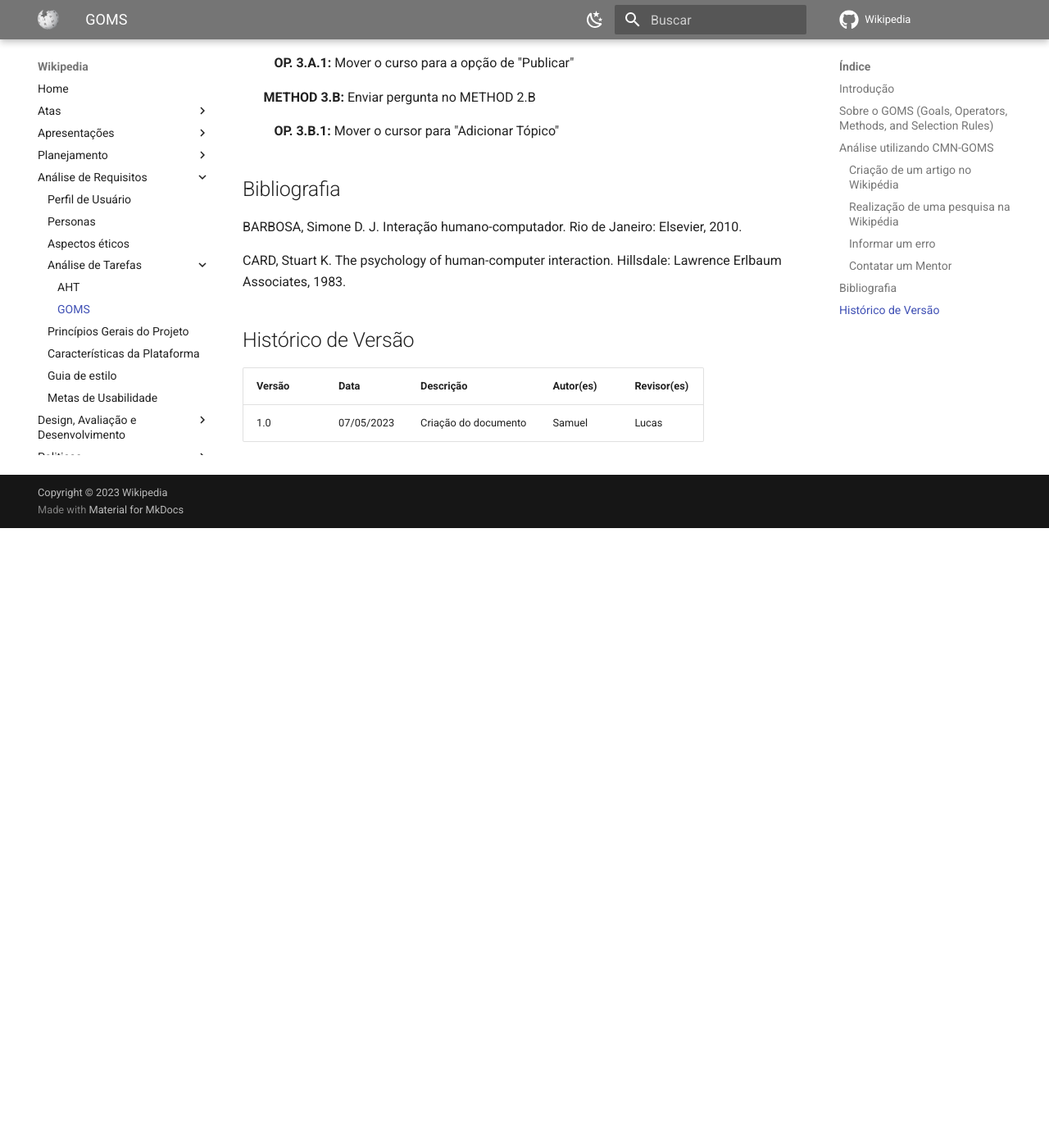
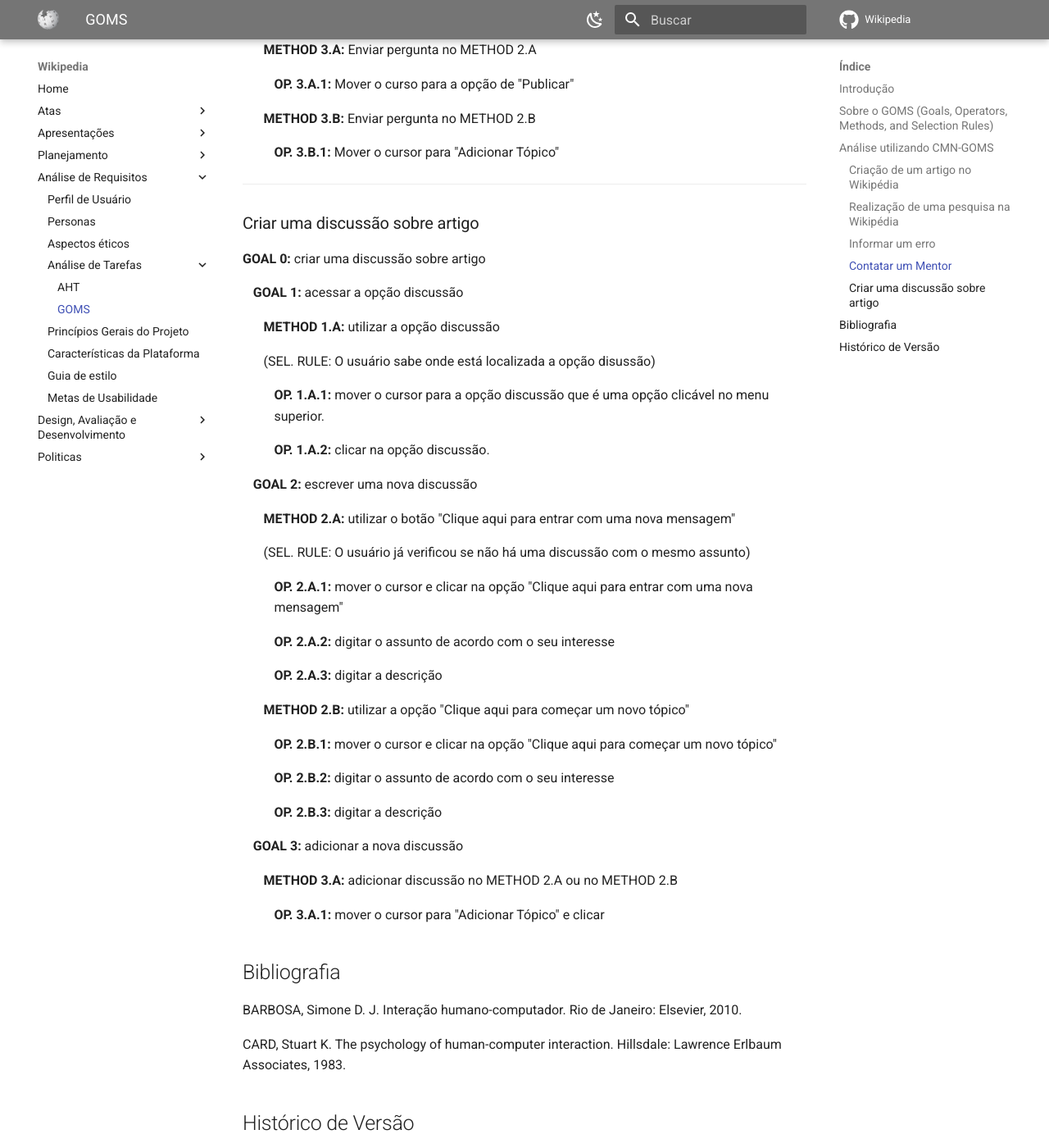
Before and after one commit to Interacao-Humano-Computador/2023.1-Wikipedia, an MkDocs documentation site: the page built from docs/analise-de-requisitos/goms.md, in a window 1280 px wide and 1400 px high, scrolled down 4906 px. Shown: the whole window at 82% size. Built offline with MkDocs 1.6.1 and Material for MkDocs 9.7.7, drawn with Linux system fonts in a browser that asks for light colours; comment, search, counter and statistics services are not loaded; before the commit the page ends 5550 px from its top, so only the background shows below that; some of the changed text lies outside the part shown.

Commit message:
Adicionando nova análise de tarefas

```diff
--- a/docs/analise-de-requisitos/goms.md
+++ b/docs/analise-de-requisitos/goms.md
@@ -113,6 +113,8 @@ A análise GOMS é uma técnica bastante útil para avaliar a usabilidade de um
 
 <p style="padding-left: 6vw"><b>OP. 2.B.4:</b> verificar se o artigo correspondente à sugestão foi exibido</p>
 
+<hr/>
+
 ### Informar um erro
 
 <p style="padding-left: 0vw"><b>GOAL 0:</b>Informar um erro na Wikipedia</p>
@@ -205,6 +207,48 @@ A análise GOMS é uma técnica bastante útil para avaliar a usabilidade de um
 
 <p style="padding-left: 3vw"><b>OP. 3.B.1:</b>  Mover o cursor para "Adicionar Tópico"</p>
 
+<hr/>
+
+### Criar uma discussão sobre artigo
+
+<p style="padding-left: 0vw"><b>GOAL 0:</b> criar uma discussão sobre artigo</p>
+
+<p style="padding-left: 1vw"><b>GOAL 1:</b> acessar a opção discussão</p>
+
+<p style="padding-left: 2vw"><b>METHOD 1.A:</b> utilizar a opção discussão</p>
+
+<p style="padding-left: 2vw">(SEL. RULE: O usuário sabe onde está localizada a opção disussão)</p>
+
+<p style="padding-left: 3vw"><b>OP. 1.A.1:</b> mover o cursor para a opção discussão que é uma opção clicável no menu superior.</p>
+
+<p style="padding-left: 3vw"><b>OP. 1.A.2:</b> clicar na opção discussão.</p>
+
+<p style="padding-left: 1vw"><b>GOAL 2:</b> escrever uma nova discussão</p>
+
+<p style="padding-left: 2vw"><b>METHOD 2.A:</b> utilizar o botão "Clique aqui para entrar com uma nova mensagem"</p>
+
+<p style="padding-left: 2vw">(SEL. RULE: O usuário já verificou se não há uma discussão com o mesmo assunto)</p>
+
+<p style="padding-left: 3vw"><b>OP. 2.A.1:</b> mover o cursor e clicar na opção "Clique aqui para entrar com uma nova mensagem"</p>
+
+<p style="padding-left: 3vw"><b>OP. 2.A.2:</b> digitar o assunto de acordo com o seu interesse</p>
+
+<p style="padding-left: 3vw"><b>OP. 2.A.3:</b> digitar a descrição</p>
+
+<p style="padding-left: 2vw"><b>METHOD 2.B:</b> utilizar a opção "Clique aqui para começar um novo tópico"</p>
+
+<p style="padding-left: 3vw"><b>OP. 2.B.1:</b> mover o cursor e clicar na opção "Clique aqui para começar um novo tópico"</p>
+
+<p style="padding-left: 3vw"><b>OP. 2.B.2:</b> digitar o assunto de acordo com o seu interesse</p>
+
+<p style="padding-left: 3vw"><b>OP. 2.B.3:</b> digitar a descrição</p>
+
+<p style="padding-left: 1vw"><b>GOAL 3:</b> adicionar a nova discussão</p>
+
+<p style="padding-left: 2vw"><b>METHOD 3.A:</b> adicionar discussão no METHOD 2.A ou no METHOD 2.B</p>
+
+<p style="padding-left: 3vw"><b>OP. 3.A.1:</b> mover o cursor para "Adicionar Tópico" e clicar</p>
+
 
 ## Bibliografia
 
@@ -218,3 +262,4 @@ CARD, Stuart K. The psychology of human-computer interaction. Hillsdale: Lawrenc
 | Versão | Data       | Descrição            | Autor(es) | Revisor(es) |
 | ------ | ---------- | -------------------- | --------- | ----------- |
 | 1.0    | 07/05/2023 | Criação do documento | Samuel    | Lucas       |
+| 1.1    | 27/05/2023 | Adição de análise de tarefa | Ana    | -       |
--- a/docs/design-avaliacao-desenvolvimento/nivel1/analiseDeTarefas/planejamentoDaAvaliacaoTarefas.md
+++ b/docs/design-avaliacao-desenvolvimento/nivel1/analiseDeTarefas/planejamentoDaAvaliacaoTarefas.md
@@ -34,6 +34,7 @@ As tarefas que serão avaliadas estão contidas na tabela 2
 | 03      | Realização de uma pesquisa na Wikipédia | [GOMS](../../../analise-de-requisitos/goms.md) |
 | 04      | Informar um erro                           | [GOMS](../../../analise-de-requisitos/goms.md) |
 | 05      | Contatar um Mentor                         | [GOMS](../../../analise-de-requisitos/goms.md) |
+| 06      | Criação de discussão sobre artigo          | [GOMS](../../../analise-de-requisitos/goms.md) |
 
 <div style="text-align: center">
     <p> Tabela 2: Perguntas a Serem Respondidas(Fonte: Gabriel e Samuel. 2023).</p>
```
